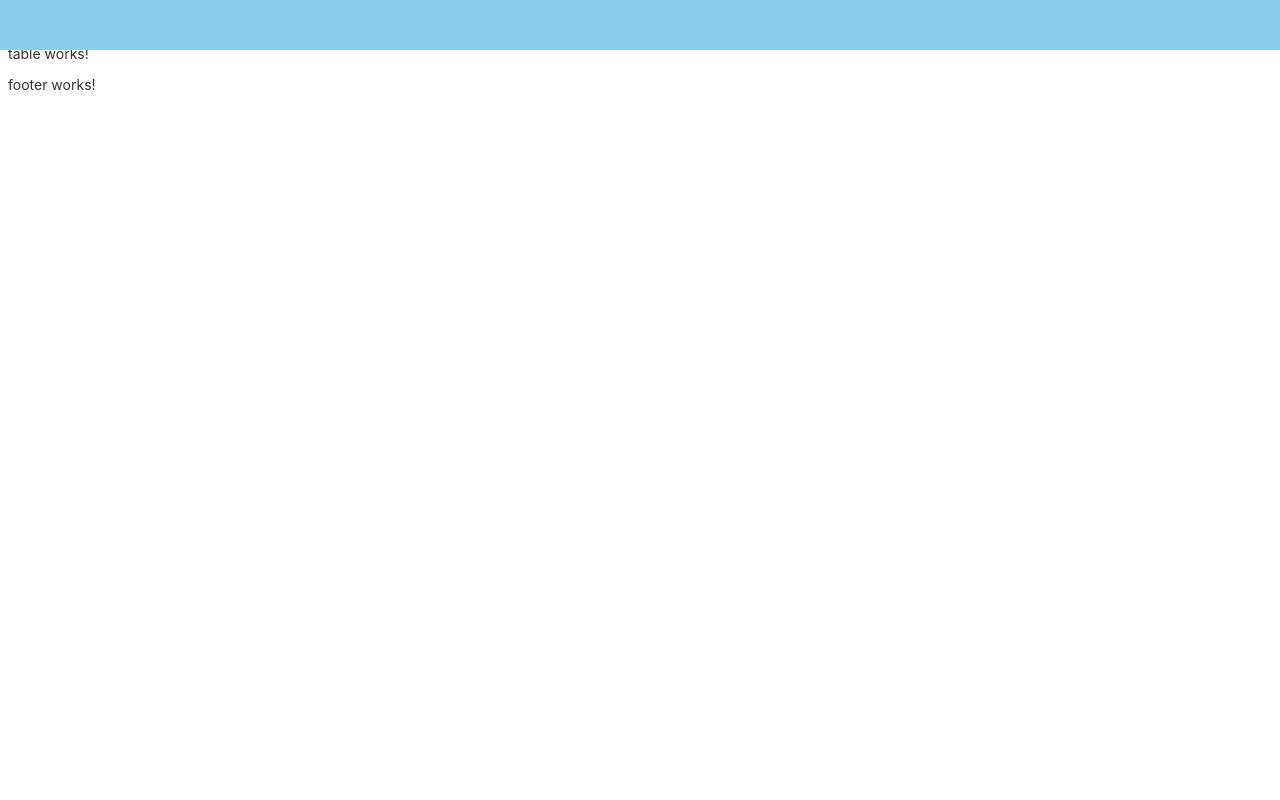
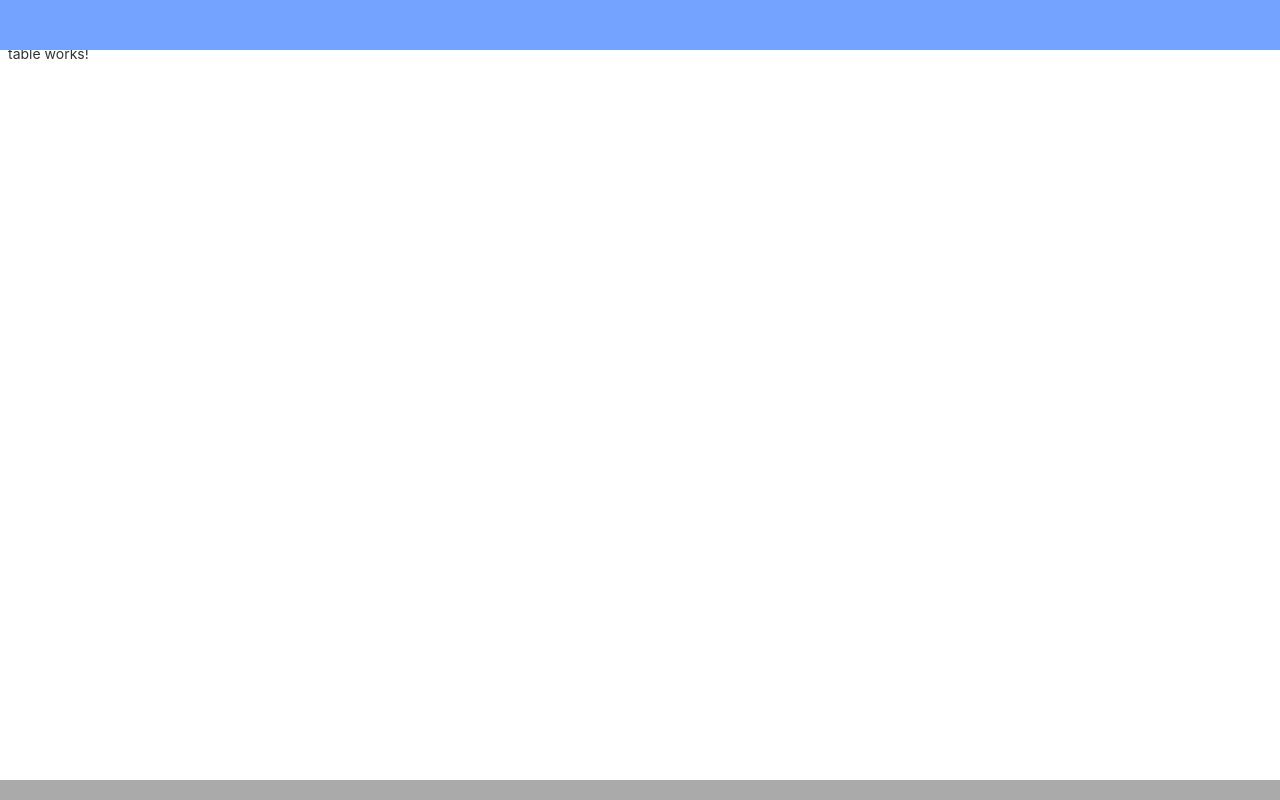
Before and after one commit to ElCattivo13/ECskat, an Angular app in the folder spa/: page / in a window 1280 px wide. Built offline with nearby package versions, Linux system fonts and the light colour scheme.

Commit message:
Initial version footer

```diff
--- a/spa/src/app/components/footer/footer.component.css
+++ b/spa/src/app/components/footer/footer.component.css
@@ -0,0 +1,9 @@
+
+.ecsFooter {
+    background-color: var(--footer-color);
+    position: absolute;
+    bottom: 0;
+    left: 0;
+    width: 100%;
+    height: var(--footer-height);
+}
--- a/spa/src/app/components/footer/footer.component.html
+++ b/spa/src/app/components/footer/footer.component.html
@@ -1 +1,3 @@
-<p>footer works!</p>
+<div class="ecsFooter">
+
+</div>
--- a/spa/src/app/components/header/header.component.css
+++ b/spa/src/app/components/header/header.component.css
@@ -1,6 +1,6 @@
 
 .ecsHeader {
-    background-color: skyblue;
+    background-color: var(--header-color);
     position: absolute;
     top: 0;
     left: 0;
--- a/spa/src/assets/variables.css
+++ b/spa/src/assets/variables.css
@@ -1,3 +1,6 @@
 :root {
     --header-height: 50px;
+    --header-color: #73a3ff;
+    --footer-height: 20px;
+    --footer-color: #aaaaaa;
 }
```
